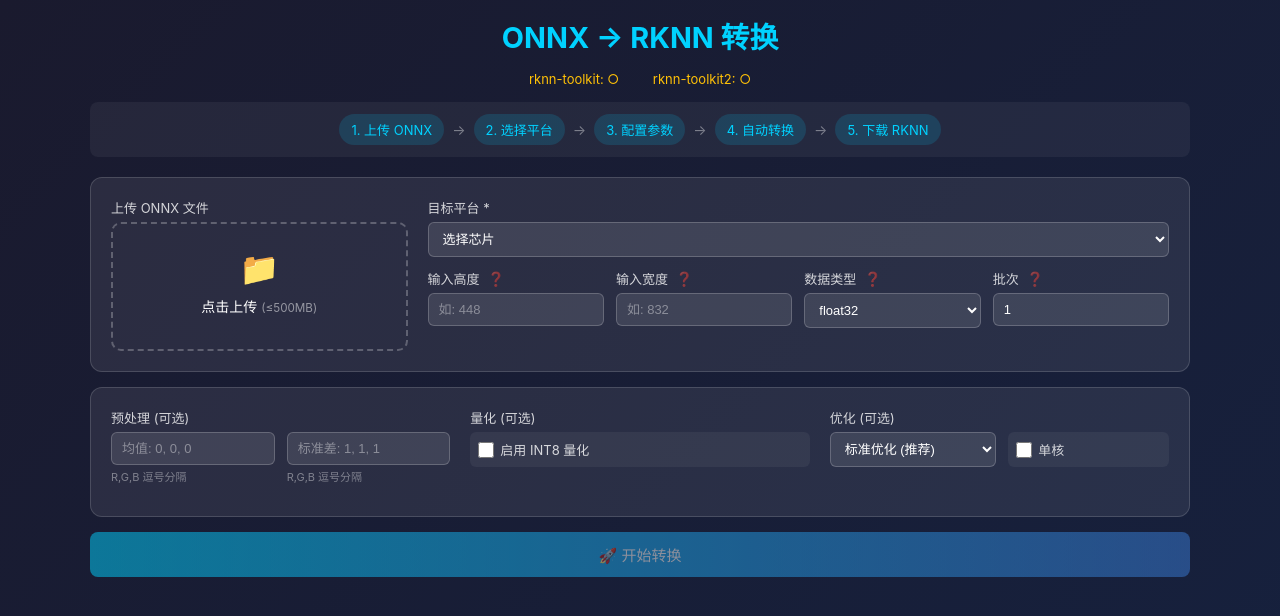
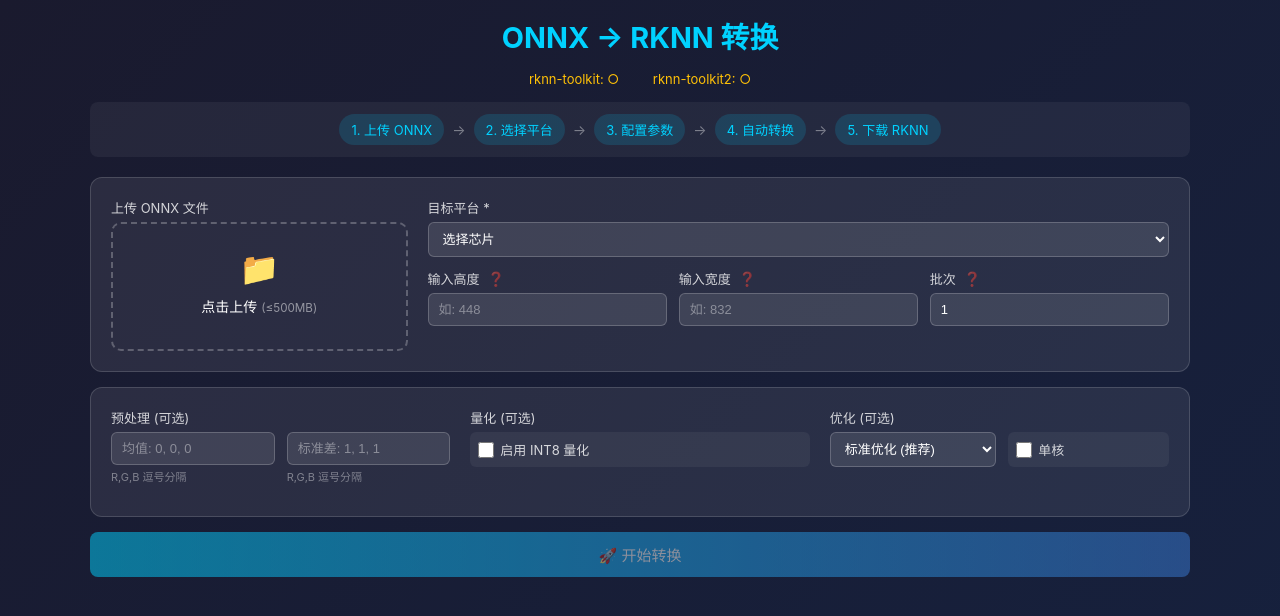
Before and after one commit to pkuCactus/difference_frame_detection, a Flask app: page / in a window 1280 px wide. Shown: the top 616 px of the page. Run offline with Flask 2, Linux system fonts and the light colour scheme; parts of the project's set-up code (start-up, migrations or seed data) failed here and were passed over.

Commit message:
fix(onnx_to_rknn): 删除无效的input_dtype参数
- 从界面、app.py、models.py、convert_worker.py中完全移除
- batch_size通过rknn_batch_size参数生效，保留

```diff
--- a/scripts/onnx_to_rknn/app.py
+++ b/scripts/onnx_to_rknn/app.py
@@ -91,8 +91,6 @@
     input_width = request.form.get("input_width", type=int)
     if input_height and input_width:
         config.input_size = (input_height, input_width)
-
-    config.input_dtype = request.form.get("input_dtype", "float32") or "float32"
 
     mean_str = request.form.get("mean_values", "")
     if mean_str:
--- a/scripts/onnx_to_rknn/convert_worker.py
+++ b/scripts/onnx_to_rknn/convert_worker.py
@@ -144,9 +144,8 @@
             load_args["inputs"] = [input_name]
             print(f"[LOG] 输入节点: {input_name}")
 
-        # 输入尺寸和数据类型
+        # 输入尺寸
         input_size = config.get("input_size")
-        input_dtype = config.get("input_dtype", "float32")
         if input_size:
             # input_size格式: [height, width]，需要添加channel
             channel = 3  # RGB/BGR 3通道
@@ -155,7 +154,6 @@
             load_args["input_size_list"] = [full_size]
             print(f"[LOG] 输入尺寸: {input_size[0]}x{input_size[1]}x{channel} (HxWxC)")
 
-        print(f"[LOG] 输入数据类型: {input_dtype} (此参数仅用于参考，实际数据类型由ONNX模型决定)")
         print(f"[LOG] 加载ONNX: {onnx_path}")
         print(f"[LOG] load_onnx参数: {load_args}")
         ret = rknn.load_onnx(**load_args)
--- a/scripts/onnx_to_rknn/modules/models.py
+++ b/scripts/onnx_to_rknn/modules/models.py
@@ -16,7 +16,6 @@
     input_name: Optional[str] = None
     mean_values: Optional[list[float]] = None
     std_values: Optional[list[float]] = None
-    input_dtype: str = "float32"
     do_quantization: bool = False
     quantized_dtype: str = "w8a8"
     quantized_algorithm: str = "normal"
@@ -33,7 +32,6 @@
             "input_name": self.input_name,
             "mean_values": self.mean_values,
             "std_values": self.std_values,
-            "input_dtype": self.input_dtype,
             "do_quantization": self.do_quantization,
             "quantized_dtype": self.quantized_dtype,
             "quantized_algorithm": self.quantized_algorithm,
--- a/scripts/onnx_to_rknn/templates/index.html
+++ b/scripts/onnx_to_rknn/templates/index.html
@@ -209,14 +209,6 @@
                                 <input type="number" name="input_width" placeholder="如: 832">
                             </div>
                             <div>
-                                <label>数据类型 <span class="tooltip"><span class="tooltip-icon">❓</span><span class="tooltip-text">输入张量的数据类型。此参数仅用于参考，实际数据类型由ONNX模型决定。量化时可选择uint8。</span></span></label>
-                                <select name="input_dtype">
-                                    <option value="float32">float32</option>
-                                    <option value="float16">float16</option>
-                                    <option value="uint8">uint8</option>
-                                </select>
-                            </div>
-                            <div>
                                 <label>批次 <span class="tooltip"><span class="tooltip-icon">❓</span><span class="tooltip-text">一次推理处理多少张图片，默认为1。增大批次可提高吞吐量，但会增加内存消耗和模型大小。</span></span></label>
                                 <input type="number" name="batch_size" value="1" min="1">
                             </div>
```
